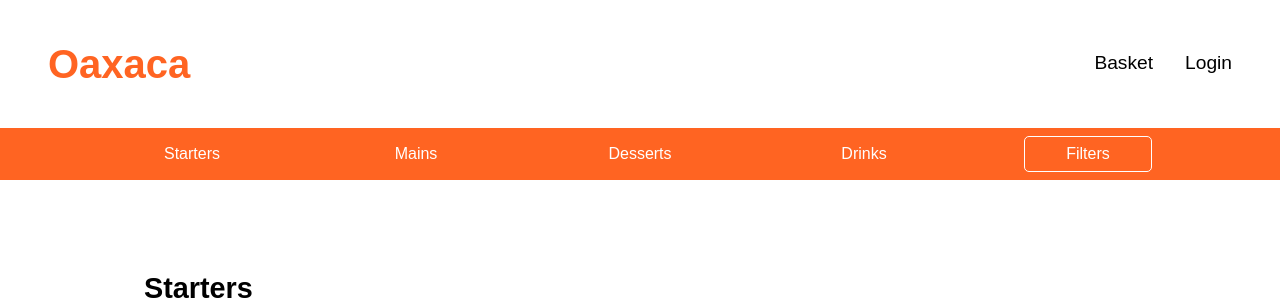
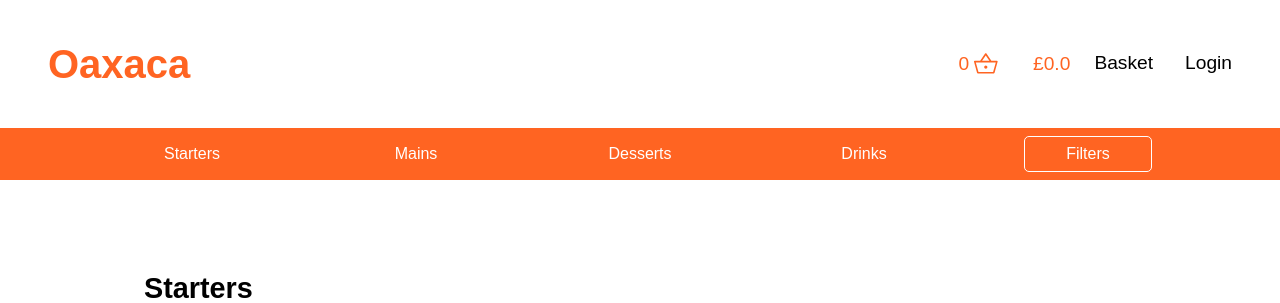
Before and after one commit to felixwri/example-website, a Flask app: page /menu in a window 1280 px wide. Shown: the top 303 px of the page. Run offline with Flask 2, Linux system fonts and the light colour scheme; data that the repository does not hold is empty; some libraries are stand-ins or nearby versions.

Commit message:
Order size indicators and Order class to track order state

```diff
--- a/public/scripts/menu.js
+++ b/public/scripts/menu.js
@@ -1,4 +1,44 @@
 let currentlyOrdering = false;
+class Order {
+    constructor(currentOrder, menu) {
+        this.orderStarted = new Date();
+        this.items = currentOrder;
+        this.menu = menu;
+        this.total = 0;
+    }
+
+    totalPrice() {
+        this.total = 0;
+        for (let i = 0; i < this.items.length; i++) {
+            this.total += this.items[i].price;
+        }
+        return this.total;
+    }
+
+    addItem(id) {
+        for (let i = 0; i < this.menu.length; i++) {
+            if (this.menu[i].id == id) {
+                this.items.push(this.menu[i]);
+                break;
+            }
+        }
+    }
+
+    removeItem(id) {
+        for (let i = 0; i < this.items.length; i++) {
+            if (this.items[i].id === id) {
+                this.items.splice(i, 1);
+                break;
+            }
+        }
+    }
+
+    length() {
+        return this.items.length;
+    }
+}
+
+const order = new Order([], menu);
 
 function startOrder() {
     if (currentlyOrdering) return;
@@ -102,6 +142,7 @@ function increaseCounter(id) {
     let currentValue = parseInt(counter.innerText);
     currentValue++;
     counter.innerText = currentValue;
+    order.addItem(id);
 }
 
 function decreaseCounter(id) {
@@ -109,7 +150,11 @@ function decreaseCounter(id) {
     let currentValue = parseInt(counter.innerText);
     currentValue--;
 
-    if (currentValue > -1) counter.innerText = currentValue;
+    if (currentValue <= -1) return;
+
+    counter.innerText = currentValue;
+
+    order.removeItem(id);
 }
 
 function scrollToElement(id) {
--- a/public/styles/nav.css
+++ b/public/styles/nav.css
@@ -92,3 +92,36 @@ nav {
         display: none;
     }
 }
+
+.basket-container {
+    display: flex;
+    justify-content: space-between;
+    align-items: center;
+
+    border-radius: 5px;
+    color: var(--primary);
+    height: 3rem;
+    min-width: 7rem;
+    width: 10vw;
+    padding: 0.5rem;
+}
+
+#basket-left {
+    display: flex;
+    align-items: center;
+    justify-content: space-between;
+    width: 2.5rem;
+}
+
+#basket-icon {
+    width: 1.6rem;
+    fill: var(--primary);
+}
+
+#basket-qty {
+    font-size: 1.2rem;
+}
+
+#basket-total {
+    font-size: 1.2rem;
+}
--- a/templates/menu.html
+++ b/templates/menu.html
@@ -15,7 +15,25 @@
                 <div id="nav-left">
                     <a href="/" id="nav-title" class="link">Oaxaca</a>
                 </div>
-                <div id="nav-right">
+                <div id="nav-right" style="align-items: center">
+                    <div class="basket-container">
+                        <div id="basket-left">
+                            <div id="basket-qty">0</div>
+                            <svg
+                                id="basket-icon"
+                                xmlns="http://www.w3.org/2000/svg"
+                                height="48"
+                                width="48"
+                                viewBox="0 0 48 48"
+                            >
+                                <path
+                                    d="M9.8 42q-.8 0-1.425-.475T7.55 40.3L1.9 19.95q-.2-.75.275-1.35.475-.6 1.275-.6h10L22.7 4.5q.25-.3.55-.475.3-.175.7-.175.4 0 .7.175.3.175.55.475L34.4 18h10.25q.75 0 1.225.6.475.6.275 1.35l-5.7 20.35q-.2.75-.825 1.225Q39 42 38.2 42Zm.5-3h27.4l5.05-18H5.3ZM24 33q1.25 0 2.125-.875T27 30q0-1.25-.875-2.125T24 27q-1.25 0-2.125.875T21 30q0 1.25.875 2.125T24 33Zm-6.9-15h13.65l-6.8-10Zm-6.8 21h27.4Z"
+                                />
+                            </svg>
+                        </div>
+
+                        <div id="basket-total">£0.0</div>
+                    </div>
                     <a href="/basket" class="nav-page link">Basket</a>
                     <a href="/login" class="nav-page link">Login</a>
                 </div>
@@ -153,6 +171,7 @@
                                 <div class="order-counter">
                                     <svg
                                         class="order-decrease order-icon"
+                                        onclick="decreaseCounter({{ item.id }})"
                                         xmlns="http://www.w3.org/2000/svg"
                                         height="48"
                                         width="48"
@@ -162,9 +181,10 @@
                                             d="M14 25.35h20v-3H14ZM24 44q-4.1 0-7.75-1.575-3.65-1.575-6.375-4.3-2.725-2.725-4.3-6.375Q4 28.1 4 24q0-4.15 1.575-7.8 1.575-3.65 4.3-6.35 2.725-2.7 6.375-4.275Q19.9 4 24 4q4.15 0 7.8 1.575 3.65 1.575 6.35 4.275 2.7 2.7 4.275 6.35Q44 19.85 44 24q0 4.1-1.575 7.75-1.575 3.65-4.275 6.375t-6.35 4.3Q28.15 44 24 44Zm0-3q7.1 0 12.05-4.975Q41 31.05 41 24q0-7.1-4.95-12.05Q31.1 7 24 7q-7.05 0-12.025 4.95Q7 16.9 7 24q0 7.05 4.975 12.025Q16.95 41 24 41Zm0-17Z"
                                         />
                                     </svg>
-                                    <div class="order-quantity">0</div>
+                                    <div id="quantity-{{ item.id }}" class="order-quantity">0</div>
                                     <svg
                                         class="order-increase order-icon"
+                                        onclick="increaseCounter({{ item.id }})"
                                         xmlns="http://www.w3.org/2000/svg"
                                         height="48"
                                         width="48"
@@ -206,6 +226,7 @@
                                 <div class="order-counter">
                                     <svg
                                         class="order-decrease order-icon"
+                                        onclick="decreaseCounter({{ item.id }})"
                                         xmlns="http://www.w3.org/2000/svg"
                                         height="48"
                                         width="48"
@@ -215,9 +236,10 @@
                                             d="M14 25.35h20v-3H14ZM24 44q-4.1 0-7.75-1.575-3.65-1.575-6.375-4.3-2.725-2.725-4.3-6.375Q4 28.1 4 24q0-4.15 1.575-7.8 1.575-3.65 4.3-6.35 2.725-2.7 6.375-4.275Q19.9 4 24 4q4.15 0 7.8 1.575 3.65 1.575 6.35 4.275 2.7 2.7 4.275 6.35Q44 19.85 44 24q0 4.1-1.575 7.75-1.575 3.65-4.275 6.375t-6.35 4.3Q28.15 44 24 44Zm0-3q7.1 0 12.05-4.975Q41 31.05 41 24q0-7.1-4.95-12.05Q31.1 7 24 7q-7.05 0-12.025 4.95Q7 16.9 7 24q0 7.05 4.975 12.025Q16.95 41 24 41Zm0-17Z"
                                         />
                                     </svg>
-                                    <div class="order-quantity">0</div>
+                                    <div id="quantity-{{ item.id }}" class="order-quantity">0</div>
                                     <svg
                                         class="order-increase order-icon"
+                                        onclick="increaseCounter({{ item.id }})"
                                         xmlns="http://www.w3.org/2000/svg"
                                         height="48"
                                         width="48"
```
